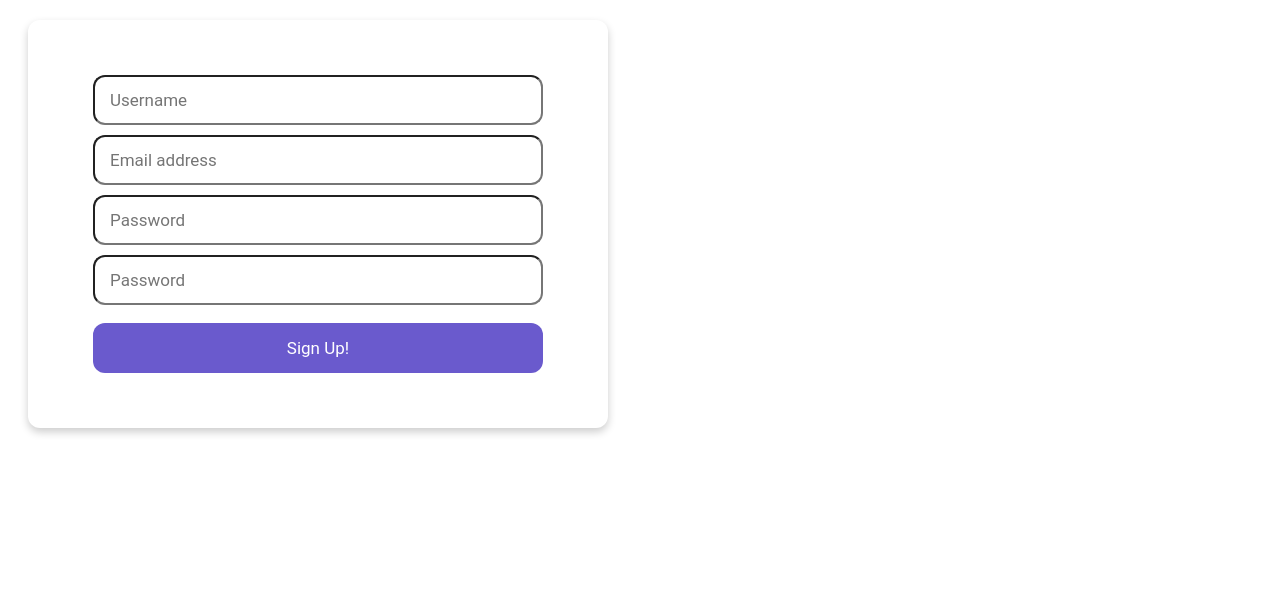
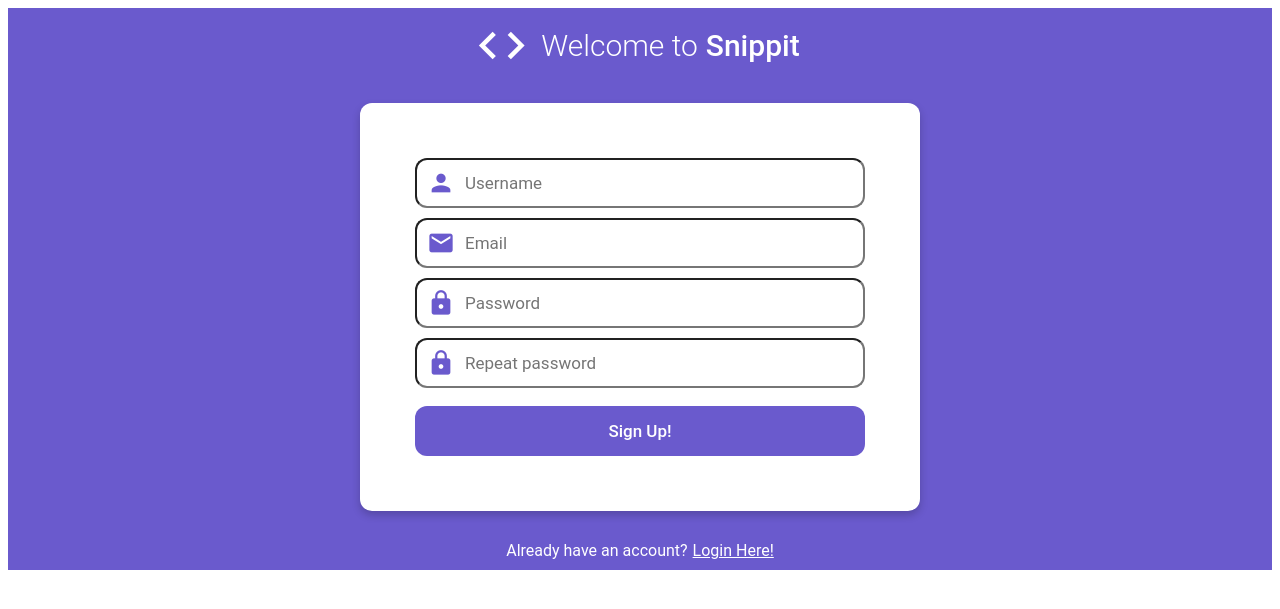
Before and after one commit to GonzaloHirsch/paw-snippit, a Java web app: template tpe_paw/webapp/src/main/webapp/WEB-INF/jsp/user/signUpForm.jsp in a window 1280 px wide. Shown: the top 609 px of the page. Run offline with Tomcat 11, a stand-in JSP engine, Linux system fonts and the light colour scheme; the template is opened without the code that fills it, so the values that code supplies are empty.

Commit message:
[CSS][SignUp] Finished sign in CSS

```diff
--- a/tpe_paw/webapp/src/main/webapp/WEB-INF/jsp/user/signUpForm.jsp
+++ b/tpe_paw/webapp/src/main/webapp/WEB-INF/jsp/user/signUpForm.jsp
@@ -5,52 +5,72 @@
 
 <html>
 <head>
-    <title>Sign Up!</title>
+    <title><spring:message code="register.title"/></title>
     <link href="<c:url value='/resources/css/errorPages.css'/>" rel="stylesheet"/>
     <link href="<c:url value='/resources/css/general.css'/>" rel="stylesheet"/>
     <link href="<c:url value='/resources/css/registration.css'/>" rel="stylesheet"/>
+    <link href="https://fonts.googleapis.com/icon?family=Material+Icons" rel="stylesheet">
+    <link rel="stylesheet" href="https://cdnjs.cloudflare.com/ajax/libs/font-awesome/4.7.0/css/font-awesome.min.css">
 </head>
+
 <body>
-<spring:message code="registerForm.username.hint" var="username_hint"/>
-<spring:message code="registerForm.email.hint" var="email_hint"/>
-<spring:message code="registerForm.password.hint" var="password_hint"/>
+<spring:message code="registerForm.username" var="username_hint"/>
+<spring:message code="registerForm.email" var="email_hint"/>
+<spring:message code="registerForm.password" var="password_hint"/>
+<spring:message code="registerForm.repeatPassword" var="repeat_password_hint"/>
+
 <c:url var="signUpUrl" value="/signup"/>
-<div>
-    <form:form class="flex-center register-form register-border register-shadow" modelAttribute="registerForm" method="post" action="${signUpUrl}">
+
+<div class="flex-column flex-center TODO-delete">
+
+    <div class="flex-row flex-center register-text-container register-text register-welcome-text fw-300">
+        <i class="material-icons app-icon register-app-icon-margin">code</i>
+        <spring:message code="register.welcome"/>
+        <span class="fw-500 register-title-margin"> <spring:message code="app.name"/></span>
+    </div>
+
+    <form:form class="flex-center register-form register-border register-shadow " modelAttribute="registerForm" method="post" action="${signUpUrl}">
         <div class="flex-column register-form-data">
             <div class="register-field-container">
                 <form:errors path="username" cssClass="form-error" element="p" />
                 <label>
-                    <form:input class="register-border register-field-size" path="username" placeholder='${username_hint}'/>
+                    <i class="material-icons register-icons">person</i>
+                    <form:input class="register-border register-field-size register-field-padding" path="username" placeholder='${username_hint}'/>
                 </label>
             </div>
 
             <div class="register-field-container border-radius">
                 <form:errors path="email" cssClass="form-error" element="p "/>
                 <label>
-                    <form:input class="register-border register-field-size" path="email" placeholder='${email_hint}'/>
+                    <i class="material-icons register-icons">email</i>
+                    <form:input class="register-border register-field-size register-field-padding" path="email" placeholder='${email_hint}'/>
                 </label>
             </div>
 
             <div class="register-field-container">
                 <form:errors path="password" cssClass="form-error" element="p "/>
-                <label>
-                    <form:input class="register-border register-field-size" path="password" placeholder='${password_hint}' type="password"/>
-                </label>
+                <i class="material-icons register-icons">lock</i>
+                <label><form:input class="register-border register-field-size register-field-padding" path="password" placeholder='${password_hint}' type="password"/></label>
             </div>
 
             <div class="register-field-container">
                 <form:errors path="repeatPassword" cssClass="form-error" element="p "/>
-                <label>
-                    <form:input class="register-border register-field-size" path="repeatPassword" placeholder='${password_hint}' type="password"/>
-                </label>
+                <i class="material-icons register-icons">lock</i>
+                <label><form:input class="register-border register-field-size register-field-padding" path="repeatPassword" placeholder='${repeat_password_hint}' type="password"/></label>
             </div>
 
             <div class="register-field-container">
-                <input class="register-border register-field-size register-button" type="submit" value="<spring:message code="registerForm.submit"/>"/>
+                <input class="register-border register-field-size register-button fw-500" type="submit" value="<spring:message code="registerForm.submit"/>"/>
             </div>
         </div>
     </form:form>
+
+    <div class="flex-center register-text-container register-text">
+        <spring:message code="register.hasAccount"/>
+        <a class="register-text register-text-space" href="<c:url value='/login'/>">
+            <spring:message code="register.loginRedirect"/>
+        </a>
+    </div>
 </div>
 </body>
 </html>
--- a/tpe_paw/webapp/src/main/webapp/resources/css/general.css
+++ b/tpe_paw/webapp/src/main/webapp/resources/css/general.css
@@ -1,8 +1,17 @@
 /* General CSS stylesheet for all the project */
+
+/* SNIPPIT ICON */
+.app-icon {
+    font-size: 55px !important;
+}
 
 /* Text Properties */
 * {
     font-family: Roboto, "sans-serif";
+}
+
+*:focus {
+    outline: none;
 }
 
 .fw-100 { font-weight: 100; }
--- a/tpe_paw/webapp/src/main/webapp/resources/css/registration.css
+++ b/tpe_paw/webapp/src/main/webapp/resources/css/registration.css
@@ -1,5 +1,10 @@
+
+.TODO-delete {
+    background-color: slateblue;
+}
 
 .register-form {
+    background-color: white;
     margin: 20px;
     max-width: 500px;
     padding: 40px
@@ -20,8 +25,43 @@
     width: 450px;
 }
 
+.register-field-padding {
+    padding: 15px 15px 15px 48px !important;
+}
+
+.register-text-container{
+    margin: 10px;
+}
+
+.register-text {
+    color: white;
+}
+
+.register-text-space {
+    margin: 0px 0px 0px 5px;
+}
+
+.register-welcome-text {
+    font-size: 30px;
+}
+
+.register-title-margin {
+    margin: 0px 6px 0px 8px;
+}
+
+.register-app-icon-margin {
+    margin: 0px 12px 0px 0px;
+}
+
+.register-icons {
+    font-size: 28px !important;
+    color: slateblue;
+    position: absolute;
+    margin: 11px 0px 11px 12px;
+}
+
 .register-button {
-    background-color: slateblue; /* Green */
+    background-color: slateblue;
     border: none;
     color: white;
     cursor: pointer;
```
Also changed, not shown: tpe_paw/webapp/src/main/resources/i18n/messages.properties (+7 -6 lines).
